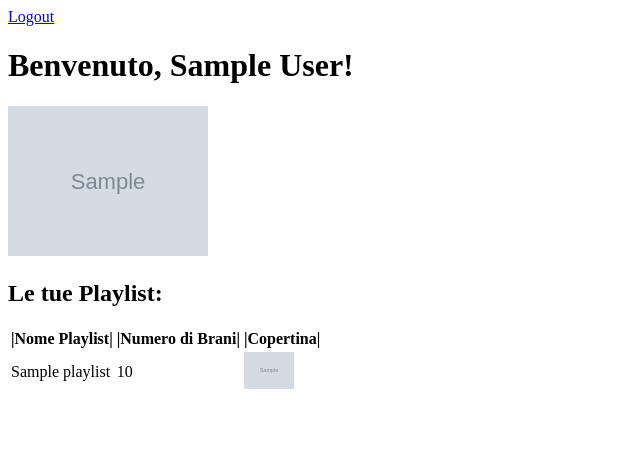
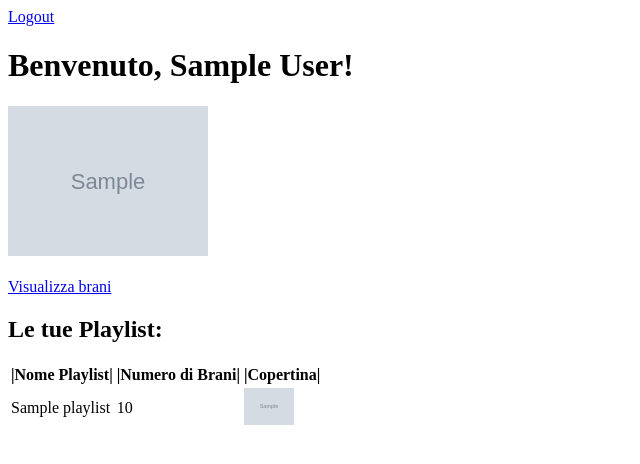
Before and after one commit to RaffoMagno/Progetto_Spotify_API, a Flask app: template templates/home.html in a window 1280 px wide. Shown: the top 464 px of the page, without its empty margins (0-640 px from the left). Run offline with Flask 3, Linux system fonts and the light colour scheme; the template is opened without the code that fills it: most values are stand-ins (such as "Sample title", 1, 10 or a date in 2020); grey boxes marked "Sample" are stand-in pictures.

Commit message:
aggiunto inizio visualizza brani

```diff
--- a/app.py
+++ b/app.py
@@ -34,6 +34,9 @@ def callback():
     session['token_info'] = token_info
     return redirect(url_for('home'))
 
+@app.route('/visualizza_brani')
+def visualizza_brani():
+    print("Bruh")
 
 @app.route('/home')
 def home():
--- a/templates/home.html
+++ b/templates/home.html
@@ -11,6 +11,8 @@
     {% if user_info['images'] %}
         <img src="{{ user_info['images'][0]['url'] }}" width="200" alt="Immagine profilo">
     {% endif %}
+    <br><br>
+    <a href="/visualizza_brani">Visualizza brani</a>
     <h2>Le tue Playlist:</h2>
     {% if playlists %}
     <table>
```
